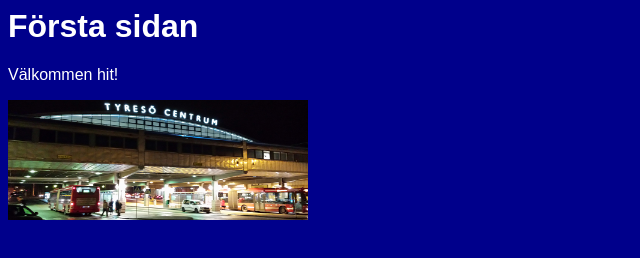
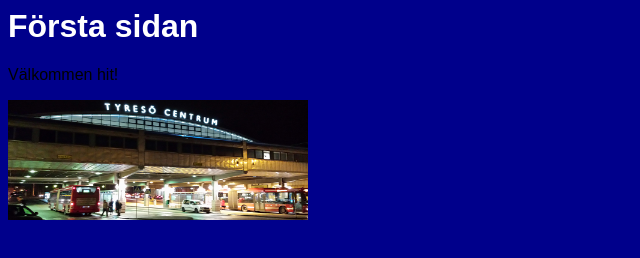
Before and after one commit to RedRobot1/1sidan, a plain HTML site: page index.html in a window 1280 px wide. Shown: the whole page, without its empty margins (0-640 px from the left). Drawn offline with Linux system fonts and the light colour scheme.

Commit message:
stylefix2

```diff
--- a/style.css
+++ b/style.css
@@ -1 +1 @@
-body { background-color: darkblue; font-family: Arial; } h1 { color: white; } p { color: white }
+body { background-color: darkblue; font-family: Arial; } h1 { color: white; }
```
